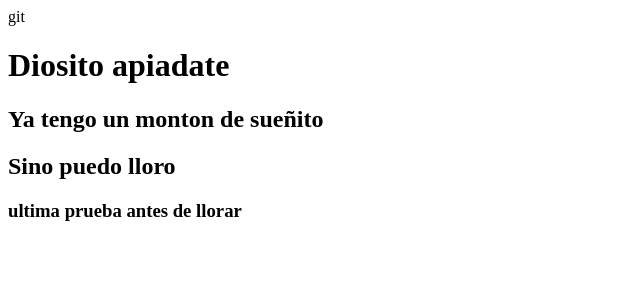
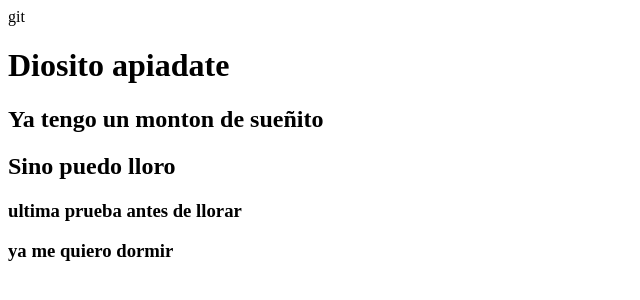
Before and after one commit to solecitoJz/nw_git, a plain HTML site: page index.html in a window 1280 px wide. Shown: the whole page, without its empty margins (0-640 px from the left). Drawn offline with Linux system fonts and the light colour scheme.

Commit message:
probando jenkins ando

```diff
--- a/index.html
+++ b/index.html
@@ -10,5 +10,6 @@
     <h2>Ya tengo un monton de sueñito</h2>
     <h2>Sino puedo lloro</h2>
     <h3>ultima prueba antes de llorar</h3>
+    <h3>ya me quiero dormir</h3>
 </body>
 </html>
```
